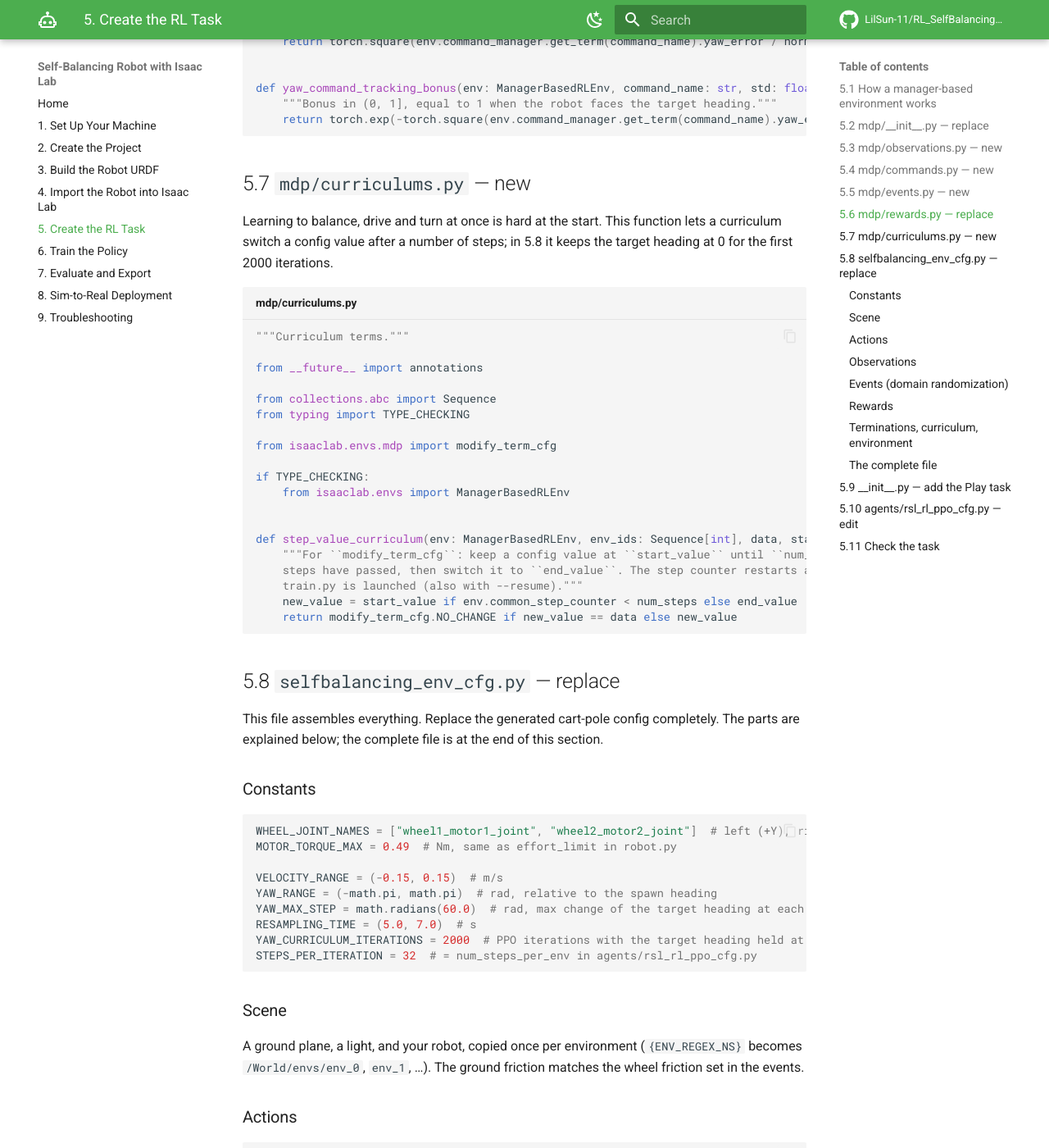
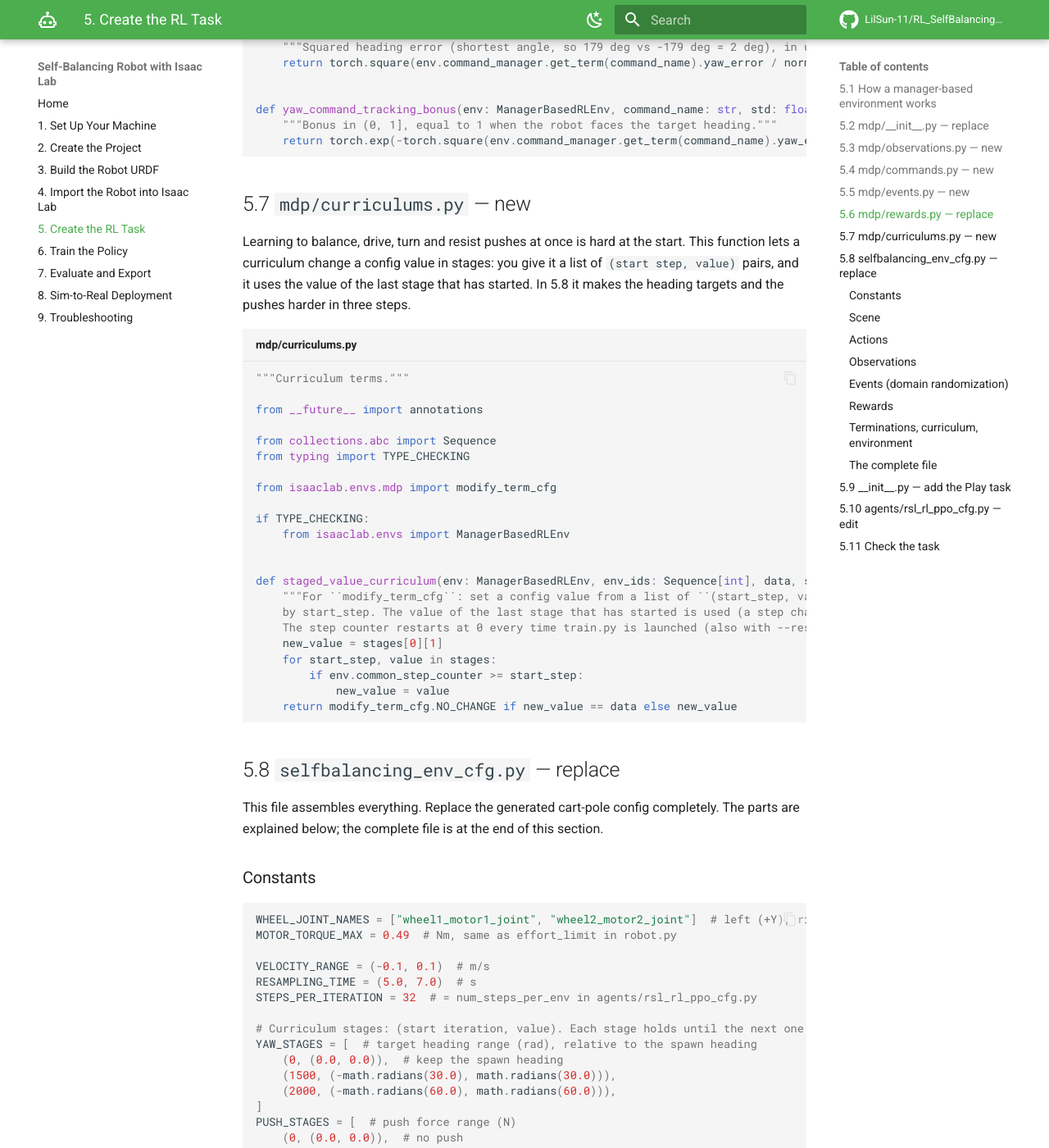
Before and after one commit to LilSun-11/RL_SelfBalancingRobot_Training, an MkDocs documentation site: the page built from docs/05-task.md, in a window 1280 px wide and 1400 px high, scrolled down 6414 px. Shown: the whole window at 82% size. Built offline with MkDocs 1.6.1 and Material for MkDocs 9.7.7, drawn with Linux system fonts in a browser that asks for light colours; comment, search, counter and statistics services are not loaded; some of the changed text lies outside the part shown.

Commit message:
Staged yaw/push curriculum and 2026-10-08 training parameters
- Curriculum in three stages (staged_value_curriculum): iterations 0-1499
  target yaw 0 and no push, 1500-1999 +-30 deg and +-50 N, 2000-2999
  +-60 deg and +-100 N; max_iterations 3000. Play uses the last stage.
- Training parameters as in run 2026-10-08_16-01-15: velocity +-0.1 m/s,
  target yaw drawn uniformly (no max_step), velocity bonus 2.5, yaw_rate
  -0.1, CoM +-1 mm, motor friction asymmetry 0.25, push every 2-4 s.
- Tutorial code and docs updated to match.

Co-Authored-By: Claude Opus 5.5 <noreply@anthropic.com>

````diff
--- a/docs/05-task.md
+++ b/docs/05-task.md
@@ -92,7 +92,8 @@ This file defines two terms:
   target is exactly 0, so the policy also learns to stand still. Debug arrows: green = target,
   blue = actual velocity.
 - **`UniformYawCommand`** — a heading relative to the direction the robot faced at spawn (yaw 0).
-  Each new target is at most `max_step` away from the previous one. A robot told to stand still by
+  Every 5–7 s a new target is drawn in `ranges` (or, if `max_step` is set, at most `max_step` away
+  from the previous one). A robot told to stand still by
   the velocity command keeps the heading it has. Debug arrow: orange = target heading.
 
 !!! question "Why a heading and not a turning speed?"
@@ -144,9 +145,10 @@ pair of terms:
 
 ## 5.7 `mdp/curriculums.py` — new
 
-Learning to balance, drive and turn at once is hard at the start. This function lets a curriculum
-switch a config value after a number of steps; in 5.8 it keeps the target heading at 0 for the first
-2000 iterations.
+Learning to balance, drive, turn and resist pushes at once is hard at the start. This function lets a
+curriculum change a config value in stages: you give it a list of `(start step, value)` pairs, and it
+uses the value of the last stage that has started. In 5.8 it makes the heading targets and the pushes
+harder in three steps.
 
 ```python title="mdp/curriculums.py"
 --8<-- "docs/code/source/SelfBalancing/SelfBalancing/tasks/manager_based/selfbalancing/mdp/curriculums.py"
@@ -163,12 +165,21 @@ explained below; the complete file is at the end of this section.
 WHEEL_JOINT_NAMES = ["wheel1_motor1_joint", "wheel2_motor2_joint"]  # left (+Y), right (-Y)
 MOTOR_TORQUE_MAX = 0.49  # Nm, same as effort_limit in robot.py
 
-VELOCITY_RANGE = (-0.15, 0.15)  # m/s
-YAW_RANGE = (-math.pi, math.pi)  # rad, relative to the spawn heading
-YAW_MAX_STEP = math.radians(60.0)  # rad, max change of the target heading at each resample
+VELOCITY_RANGE = (-0.1, 0.1)  # m/s
 RESAMPLING_TIME = (5.0, 7.0)  # s
-YAW_CURRICULUM_ITERATIONS = 2000  # PPO iterations with the target heading held at 0
 STEPS_PER_ITERATION = 32  # = num_steps_per_env in agents/rsl_rl_ppo_cfg.py
+
+# Curriculum stages: (start iteration, value). Each stage holds until the next one starts.
+YAW_STAGES = [  # target heading range (rad), relative to the spawn heading
+    (0, (0.0, 0.0)),  # keep the spawn heading
+    (1500, (-math.radians(30.0), math.radians(30.0))),
+    (2000, (-math.radians(60.0), math.radians(60.0))),
+]
+PUSH_STAGES = [  # push force range (N)
+    (0, (0.0, 0.0)),  # no push
+    (1500, (-50.0, 50.0)),
+    (2000, (-100.0, 100.0)),
+]
 ```
 
 ### Scene
@@ -210,12 +221,12 @@ a contract with the firmware (chapter 8).
 | Event | When | What it does |
 |---|---|---|
 | `wheel_friction` | startup | Wheel–ground friction 1.5 / 1.2 |
-| `randomize_com` | startup | Chassis center of mass ±5 mm in X and Z |
+| `randomize_com` | startup | Chassis center of mass ±1 mm in X and Z |
 | `randomize_mass` | startup | Chassis mass ×0.8–1.2 (inertia recomputed) |
-| `randomize_motor_friction` | startup | Gearbox friction 0.010–0.014 Nm, left/right ±10 % |
+| `randomize_motor_friction` | startup | Gearbox friction 0.010–0.014 Nm, left/right ±25 % |
 | `reset_base` | reset | Initial tilt ±0.52 rad (±30°), tilt rate ±0.5 rad/s |
 | `reset_wheels` | reset | Wheels start at rest |
-| `push_robot` | every 4–6 s | Forward/backward kick; `force_range` is (0, 0) = off. Try (−200, 200) to train recovery from pushes |
+| `push_robot` | every 2–4 s | Forward/backward kick on the upper body; its strength (`force_range`) is set by the curriculum |
 
 If the policy works for a whole range of masses, frictions and delays, the real robot is likely to be
 one of them.
@@ -229,20 +240,30 @@ one of them.
 | `upright` / `upright_bonus` | −1000 / +0.5 | Stay vertical |
 | `pitch_rate` | −0.1 | No wobbling |
 | `wheel_speed` | −0.00005 | Don't spin the wheels needlessly |
-| `velocity_tracking` / `_bonus` | −5.0 / +7.5 | Follow the target velocity |
+| `velocity_tracking` / `_bonus` | −5.0 / +2.5 | Follow the target velocity |
 | `yaw_tracking` / `_bonus` | −0.5 / +2.0 | Turn to the target heading |
-| `yaw_rate` | −0.5 | Turn smoothly, don't spin |
+| `yaw_rate` | −0.1 | Turn smoothly, don't spin |
 | `action_rate` | −0.1 | Smooth motor commands, no jitter |
 
 ### Terminations, curriculum, environment
 
 - `time_out` ends an episode after 20 s (`time_out=True`: not a failure); `fell_over` ends it when
   the tilt exceeds 0.7 rad (~40°).
-- The curriculum sets `commands.target_yaw.ranges` to (0, 0) for the first 2000 iterations, then to
-  the full range.
+- The curriculum changes the target heading range (`commands.target_yaw.ranges`) and the push
+  strength (`events.push_robot.params.force_range`) in three stages (table below).
 - `sim.dt = 1/200` with `decimation = 2` → the policy acts at **100 Hz**, the same rate as the
   firmware. If the two rates differ, the policy's sense of time is wrong on the real robot.
-- `SelfbalancingEnvCfg_PLAY` is the evaluation version: 360 robots, no noise, full heading range.
+- `SelfbalancingEnvCfg_PLAY` is the evaluation version: 360 robots, no noise, and the last curriculum
+  stage (±60°, ±100 N) right away.
+
+| Iterations | Target heading | Push |
+|---|---|---|
+| 0 – 1499 | 0 (keep the spawn heading) | none |
+| 1500 – 1999 | ±30° | ±50 N |
+| 2000 – 2999 | ±60° | ±100 N |
+
+The robot first learns to balance and drive, then to turn and resist pushes. To change the schedule,
+edit `YAW_STAGES` and `PUSH_STAGES`.
 
 ### The complete file
 
@@ -283,7 +304,7 @@ Change three values and add one line in `PPORunnerCfg`:
 
 ```python
     num_steps_per_env = 32          # was 16
-    max_iterations = 5000           # was 150
+    max_iterations = 3000           # was 150 (1500 + 500 + 1000 curriculum iterations)
     save_interval = 50
     experiment_name = "selfbalancing"   # was "cartpole_direct"
     clip_actions = 1.0              # new: clip actions to [-1, 1] before they reach the env
--- a/docs/code/source/SelfBalancing/SelfBalancing/tasks/manager_based/selfbalancing/agents/rsl_rl_ppo_cfg.py
+++ b/docs/code/source/SelfBalancing/SelfBalancing/tasks/manager_based/selfbalancing/agents/rsl_rl_ppo_cfg.py
@@ -11,7 +11,7 @@ from isaaclab_rl.rsl_rl import RslRlOnPolicyRunnerCfg, RslRlPpoActorCriticCfg, R
 @configclass
 class PPORunnerCfg(RslRlOnPolicyRunnerCfg):
     num_steps_per_env = 32
-    max_iterations = 5000
+    max_iterations = 3000  # 1500 + 500 + 1000, the curriculum stages in selfbalancing_env_cfg.py
     save_interval = 50
     experiment_name = "selfbalancing"
     clip_actions = 1.0  # clip actions to [-1, 1] before they reach the env
--- a/docs/code/source/SelfBalancing/SelfBalancing/tasks/manager_based/selfbalancing/mdp/commands.py
+++ b/docs/code/source/SelfBalancing/SelfBalancing/tasks/manager_based/selfbalancing/mdp/commands.py
@@ -153,8 +153,9 @@ class UniformYawCommand(CommandTerm):
     """Target heading (rad) relative to the heading the robot spawned with, + = left, in [-pi, pi].
 
     The spawn heading of each env is stored at reset and counts as yaw 0, like a real robot that
-    integrates its gyro from 0 at start-up. Every ``cfg.resampling_time_range`` seconds the target moves
-    by at most ``cfg.max_step`` from the previous one. Envs that the velocity command
+    integrates its gyro from 0 at start-up. Every ``cfg.resampling_time_range`` seconds a new target is
+    drawn in ``cfg.ranges`` (or, if ``cfg.max_step`` is set, at most ``cfg.max_step`` away from the
+    previous one). Envs that the velocity command
     ``cfg.standing_command_name`` tells to stand still keep the heading they have.
     """
 
@@ -207,8 +208,12 @@ class UniformYawCommand(CommandTerm):
 
     def _resample_command(self, env_ids: Sequence[int]):
         old = self.yaw_command[env_ids, 0].clone()
-        step = torch.empty(len(env_ids), device=self.device).uniform_(-self.cfg.max_step, self.cfg.max_step)
-        new = math_utils.wrap_to_pi(old + step).clamp(*self.cfg.ranges)
+        r = torch.empty(len(env_ids), device=self.device)
+        if self.cfg.max_step is None:
+            new = r.uniform_(*self.cfg.ranges)
+        else:
+            step = r.uniform_(-self.cfg.max_step, self.cfg.max_step)
+            new = math_utils.wrap_to_pi(old + step).clamp(*self.cfg.ranges)
         # standing envs keep their current target
         self.yaw_command[env_ids, 0] = torch.where(self._standing()[env_ids], old, new)
 
@@ -251,8 +256,8 @@ class UniformYawCommandCfg(CommandTermCfg):
     ranges: tuple[float, float] = MISSING
     """Allowed range of the target yaw (rad), within [-pi, pi]."""
 
-    max_step: float = MISSING
-    """Maximum change of the target at each resample (rad)."""
+    max_step: float | None = None
+    """Maximum change of the target at each resample (rad). None: any value in ``ranges``."""
 
     standing_command_name: str = MISSING
     """Name of the UniformVelocityCommand term whose standing envs hold their heading."""
--- a/docs/code/source/SelfBalancing/SelfBalancing/tasks/manager_based/selfbalancing/mdp/curriculums.py
+++ b/docs/code/source/SelfBalancing/SelfBalancing/tasks/manager_based/selfbalancing/mdp/curriculums.py
@@ -11,9 +11,12 @@ if TYPE_CHECKING:
     from isaaclab.envs import ManagerBasedRLEnv
 
 
-def step_value_curriculum(env: ManagerBasedRLEnv, env_ids: Sequence[int], data, start_value, end_value, num_steps: int):
-    """For ``modify_term_cfg``: keep a config value at ``start_value`` until ``num_steps`` environment
-    steps have passed, then switch it to ``end_value``. The step counter restarts at 0 every time
-    train.py is launched (also with --resume)."""
-    new_value = start_value if env.common_step_counter < num_steps else end_value
+def staged_value_curriculum(env: ManagerBasedRLEnv, env_ids: Sequence[int], data, stages: list):
+    """For ``modify_term_cfg``: set a config value from a list of ``(start_step, value)`` stages, sorted
+    by start_step. The value of the last stage that has started is used (a step change, not a ramp).
+    The step counter restarts at 0 every time train.py is launched (also with --resume)."""
+    new_value = stages[0][1]
+    for start_step, value in stages:
+        if env.common_step_counter >= start_step:
+            new_value = value
     return modify_term_cfg.NO_CHANGE if new_value == data else new_value
--- a/docs/code/source/SelfBalancing/SelfBalancing/tasks/manager_based/selfbalancing/selfbalancing_env_cfg.py
+++ b/docs/code/source/SelfBalancing/SelfBalancing/tasks/manager_based/selfbalancing/selfbalancing_env_cfg.py
@@ -22,12 +22,21 @@ from .robot import TwoWheel_CFG
 WHEEL_JOINT_NAMES = ["wheel1_motor1_joint", "wheel2_motor2_joint"]  # left (+Y), right (-Y)
 MOTOR_TORQUE_MAX = 0.49  # Nm, same as effort_limit in robot.py
 
-VELOCITY_RANGE = (-0.15, 0.15)  # m/s
-YAW_RANGE = (-math.pi, math.pi)  # rad, relative to the spawn heading
-YAW_MAX_STEP = math.radians(60.0)  # rad, max change of the target heading at each resample
+VELOCITY_RANGE = (-0.1, 0.1)  # m/s
 RESAMPLING_TIME = (5.0, 7.0)  # s
-YAW_CURRICULUM_ITERATIONS = 2000  # PPO iterations with the target heading held at 0
 STEPS_PER_ITERATION = 32  # = num_steps_per_env in agents/rsl_rl_ppo_cfg.py
+
+# Curriculum stages: (start iteration, value). Each stage holds until the next one starts.
+YAW_STAGES = [  # target heading range (rad), relative to the spawn heading
+    (0, (0.0, 0.0)),  # keep the spawn heading
+    (1500, (-math.radians(30.0), math.radians(30.0))),
+    (2000, (-math.radians(60.0), math.radians(60.0))),
+]
+PUSH_STAGES = [  # push force range (N)
+    (0, (0.0, 0.0)),  # no push
+    (1500, (-50.0, 50.0)),
+    (2000, (-100.0, 100.0)),
+]
 
 
 ##
@@ -84,9 +93,8 @@ class CommandsCfg:
     )
     target_yaw = mdp.UniformYawCommandCfg(
         asset_name="robot",
-        ranges=YAW_RANGE,
+        ranges=YAW_STAGES[0][1],  # changed by the curriculum
         resampling_time_range=RESAMPLING_TIME,
-        max_step=YAW_MAX_STEP,
         standing_command_name="target_velocity",
         debug_vis=True,  # orange = target heading
     )
@@ -147,7 +155,7 @@ class EventCfg:
         mode="startup",
         params={
             "asset_cfg": SceneEntityCfg("robot", body_names=["base_link"]),
-            "com_range": {"x": (-0.005, 0.005), "y": (-0.0001, 0.0001), "z": (-0.005, 0.005)},
+            "com_range": {"x": (-0.001, 0.001), "y": (-0.0001, 0.0001), "z": (-0.001, 0.001)},
         },
     )
     randomize_mass = EventTerm(
@@ -166,7 +174,7 @@ class EventCfg:
         params={
             "asset_cfg": SceneEntityCfg("robot", joint_names=WHEEL_JOINT_NAMES),
             "friction_range": (0.010, 0.014),  # Nm
-            "asymmetry": 0.1,  # left and right differ by up to +-10%
+            "asymmetry": 0.25,  # left and right differ by up to +-25%
         },
     )
 
@@ -190,14 +198,14 @@ class EventCfg:
         },
     )
 
-    # -- interval: a short forward/backward kick every 4-6 s (0 N = off; try (-200.0, 200.0))
+    # -- interval: a short forward/backward kick every 2-4 s, its strength set by the curriculum
     push_robot = EventTerm(
         func=mdp.push_by_external_force_local_x,
         mode="interval",
-        interval_range_s=(4.0, 6.0),
+        interval_range_s=(2.0, 4.0),
         params={
             "asset_cfg": SceneEntityCfg("robot", body_names=["base_link"]),
-            "force_range": (0.0, 0.0),
+            "force_range": PUSH_STAGES[0][1],  # changed by the curriculum
             "body_offset_z": 0.10,
         },
     )
@@ -231,7 +239,7 @@ class RewardsCfg:
     )
     velocity_tracking_bonus = RewTerm(
         func=mdp.velocity_command_tracking_bonus,
-        weight=7.5,
+        weight=2.5,
         params={"command_name": "target_velocity", "asset_cfg": SceneEntityCfg("robot"), "std": 0.05},
     )
 
@@ -242,7 +250,7 @@ class RewardsCfg:
     yaw_tracking_bonus = RewTerm(
         func=mdp.yaw_command_tracking_bonus, weight=2.0, params={"command_name": "target_yaw", "std": 0.2}
     )
-    yaw_rate = RewTerm(func=mdp.ang_vel_z_l2, weight=-0.5, params={"asset_cfg": SceneEntityCfg("robot")})
+    yaw_rate = RewTerm(func=mdp.ang_vel_z_l2, weight=-0.1, params={"asset_cfg": SceneEntityCfg("robot")})
 
     # -- smooth motor commands
     action_rate = RewTerm(func=mdp.action_rate_l2, weight=-0.1)
@@ -258,18 +266,22 @@ class TerminationsCfg:
 
 @configclass
 class CurriculumsCfg:
-    """Keep the target heading at 0 for the first YAW_CURRICULUM_ITERATIONS iterations."""
+    """First balance and drive, then turn and resist pushes, harder in steps (YAW_STAGES, PUSH_STAGES)."""
 
-    yaw_range = CurrTerm(
+    yaw_stages = CurrTerm(
         func=mdp.modify_term_cfg,
         params={
             "address": "commands.target_yaw.ranges",
-            "modify_fn": mdp.step_value_curriculum,
-            "modify_params": {
-                "start_value": (0.0, 0.0),
-                "end_value": YAW_RANGE,
-                "num_steps": YAW_CURRICULUM_ITERATIONS * STEPS_PER_ITERATION,
-            },
+            "modify_fn": mdp.staged_value_curriculum,
+            "modify_params": {"stages": [(it * STEPS_PER_ITERATION, v) for it, v in YAW_STAGES]},
+        },
+    )
+    push_stages = CurrTerm(
+        func=mdp.modify_term_cfg,
+        params={
+            "address": "events.push_robot.params.force_range",
+            "modify_fn": mdp.staged_value_curriculum,
+            "modify_params": {"stages": [(it * STEPS_PER_ITERATION, v) for it, v in PUSH_STAGES]},
         },
     )
 
@@ -305,4 +317,8 @@ class SelfbalancingEnvCfg_PLAY(SelfbalancingEnvCfg):
         self.scene.num_envs = 360
         self.scene.env_spacing = 2.0
         self.observations.policy.enable_corruption = False  # no sensor noise
-        self.curriculum.yaw_range = None  # full heading range right away
+        # last curriculum stage right away
+        self.curriculum.yaw_stages = None
+        self.curriculum.push_stages = None
+        self.commands.target_yaw.ranges = YAW_STAGES[-1][1]
+        self.events.push_robot.params["force_range"] = PUSH_STAGES[-1][1]
--- a/source/SelfBalancing/SelfBalancing/tasks/manager_based/selfbalancing/agents/rsl_rl_ppo_cfg.py
+++ b/source/SelfBalancing/SelfBalancing/tasks/manager_based/selfbalancing/agents/rsl_rl_ppo_cfg.py
@@ -11,7 +11,7 @@ from isaaclab_rl.rsl_rl import RslRlOnPolicyRunnerCfg, RslRlPpoActorCriticCfg, R
 @configclass
 class PPORunnerCfg(RslRlOnPolicyRunnerCfg):
     num_steps_per_env = 32
-    max_iterations = 1000
+    max_iterations = 3000  # 1500 + 500 + 1000 iterations, see YAW_STAGES in selfbalancing_env_cfg.py
     save_interval = 50
     experiment_name = "selfbalancing"
     # Clip raw actions to [-1, 1] before they reach the env. Without it the policy can output huge raw
````
Also changed, not shown: README.md (+5 -3 lines), docs/06-train.md (+15 -11 lines), docs/07-evaluate.md (+1 -1 lines), docs/08-sim-to-real.md (+1 -1 lines), source/SelfBalancing/SelfBalancing/tasks/manager_based/selfbalancing/mdp/curriculums.py (+23 -0 lines), source/SelfBalancing/SelfBalancing/tasks/manager_based/selfbalancing/selfbalancing_env_cfg.py (+61 -19 lines).
